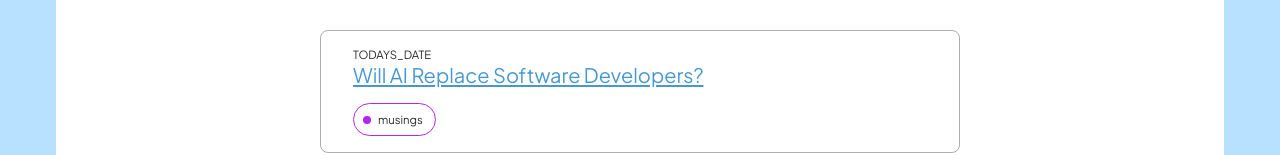
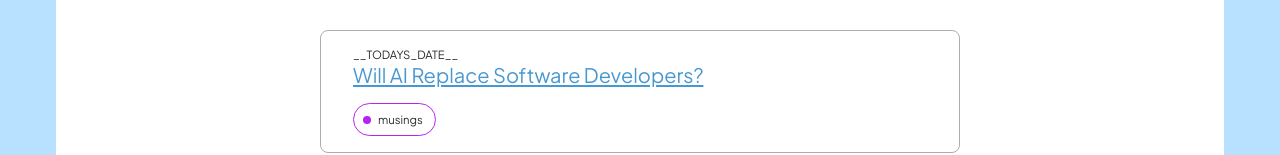
Before and after one commit to fdiengott/portfolio-svelte, a SvelteKit app: page /blogs in a window 1280 px wide. Shown: the part 2118-2273 px from the top of the page. Built offline with nearby package versions, Linux system fonts and the light colour scheme; a web font is replaced by a local one.

Commit message:
fix todays_date for article

```diff
--- a/src/routes/blogs/articles/index.js
+++ b/src/routes/blogs/articles/index.js
@@ -21,7 +21,7 @@ const pages = [
 		slug: 'will-ai-replace-software-developers',
 		title: 'Will AI Replace Software Developers?',
 		content: willAIReplaceSoftwareDevs,
-		date: 'TODAYS_DATE',
+		date: '__TODAYS_DATE__',
 		tags: [TAGS.musings],
 	},
 	{
```
